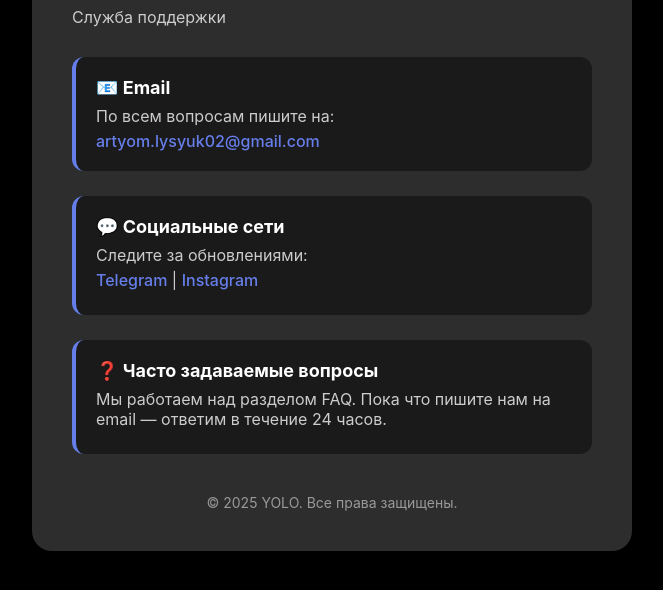
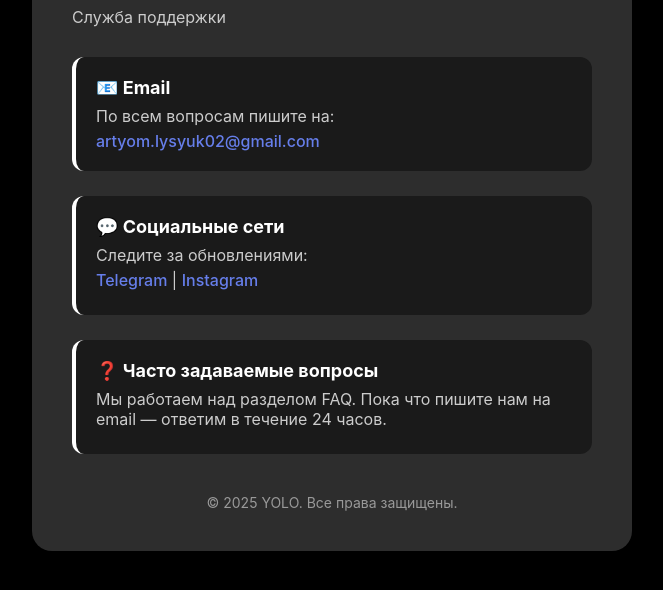
Before and after one commit to ttyomaa6/yolo-support, a plain HTML site: page index.html in a window 1280 px wide. Shown: the part 166-756 px from the top of the page, without its empty margins (308-971 px from the left). Drawn offline with Linux system fonts and the light colour scheme.

Commit message:
Change border color to white

```diff
--- a/index.html
+++ b/index.html
@@ -42,7 +42,7 @@
             padding: 20px;
             background: #1a1a1a;
             border-radius: 12px;
-            border-left: 4px solid #667eea;
+            border-left: 4px solid #ffffff;
         }
         .contact-item h3 {
             color: #ffffff;
```
